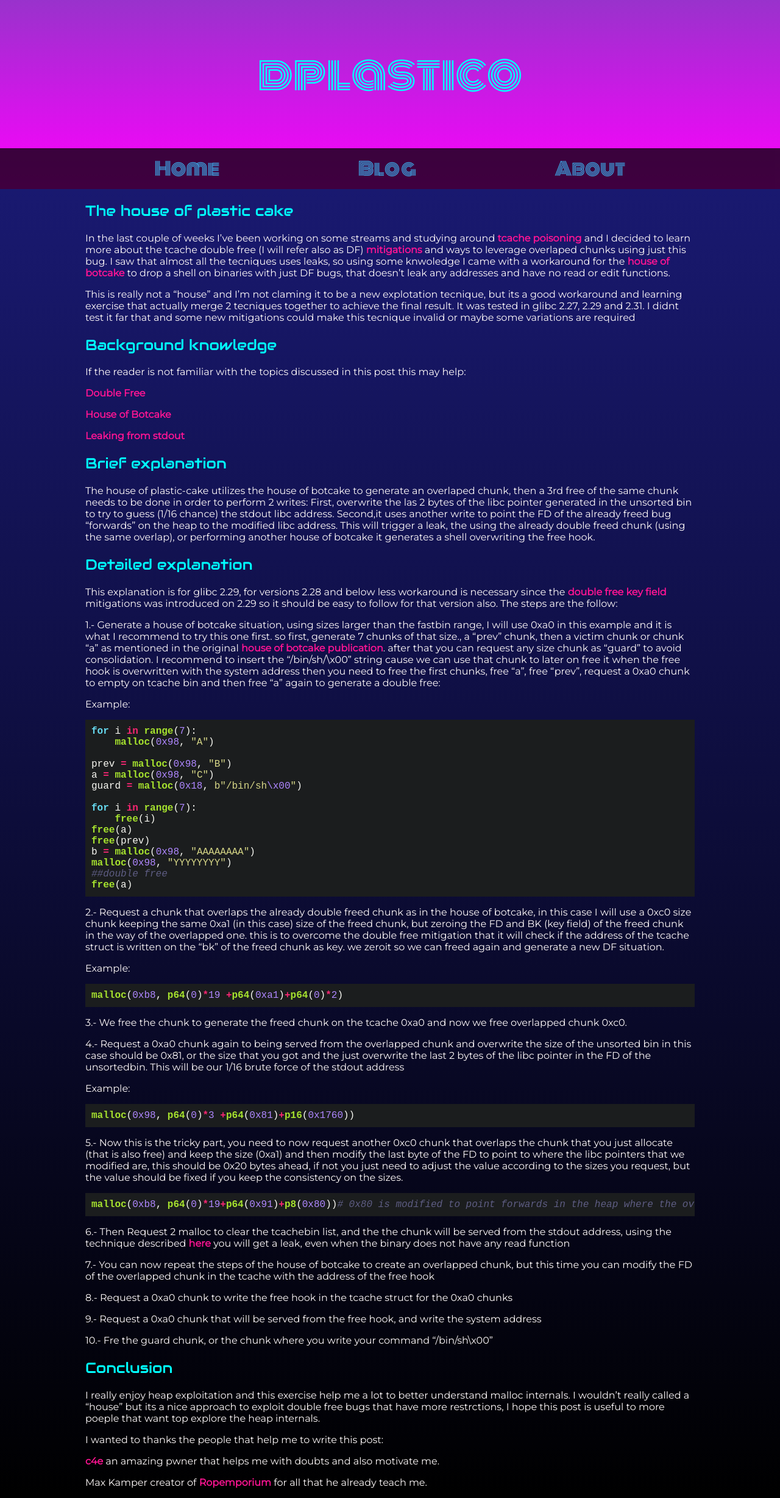
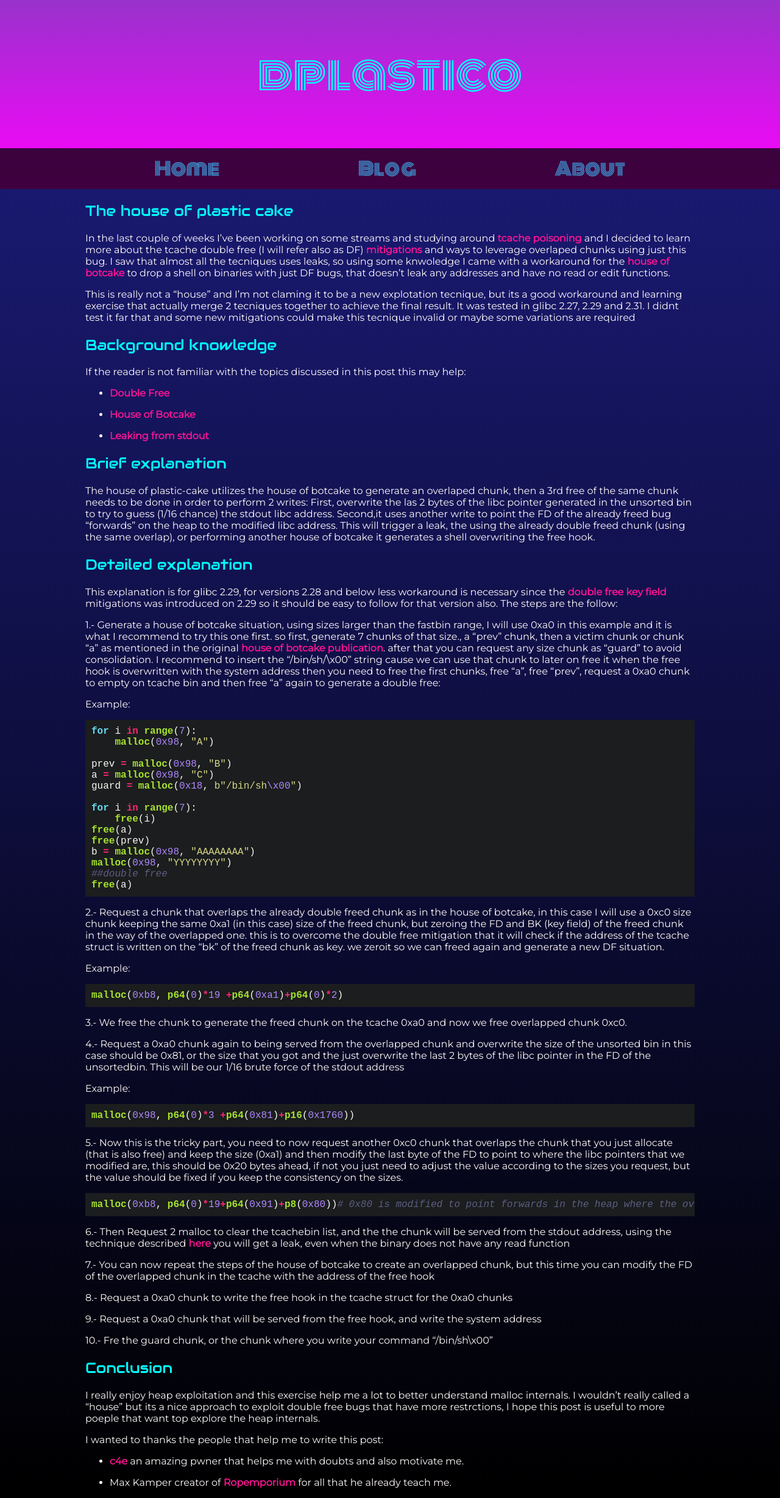
Before and after one commit to dplastico/dplastico.github.io, a Jekyll site: the page built from _posts/2021-10-17-Learning-Double-Restrictions:The-house-of-plastic-cake.md, in a window 1280 px wide. Shown: the whole page at 61% size. Built offline with Jekyll 4.4.1, drawn with Linux system fonts in a browser that asks for light colours; nearby versions of some CDN libraries.

```diff
--- a/_posts/2021-10-17-Learning-Double-Restrictions:The-house-of-plastic-cake.md
+++ b/_posts/2021-10-17-Learning-Double-Restrictions:The-house-of-plastic-cake.md
@@ -15,11 +15,11 @@ This is really not a "house" and I'm not claming it to be a new explotation tecn
 
 If the reader is not familiar with the topics discussed in this post this may help:
 
-[Double Free](https://heap-exploitation.dhavalkapil.com/attacks/double_free)
+- [Double Free](https://heap-exploitation.dhavalkapil.com/attacks/double_free)
 
-[House of Botcake](https://github.com/shellphish/how2heap/blob/master/glibc_2.31/house_of_botcake.c)
+- [House of Botcake](https://github.com/shellphish/how2heap/blob/master/glibc_2.31/house_of_botcake.c)
 
-[Leaking from stdout](https://vigneshsrao.github.io/posts/babytcache/)
+- [Leaking from stdout](https://vigneshsrao.github.io/posts/babytcache/)
 
 # Brief explanation
 
@@ -90,6 +90,6 @@ I really enjoy heap exploitation and this exercise help me a lot to better under
 
 I wanted to thanks the people that help me to write this post:
 
-[c4e](https://c4ebt.github.io/) an amazing pwner that helps me with doubts and also motivate me.
+- [c4e](https://c4ebt.github.io/) an amazing pwner that helps me with doubts and also motivate me.
 
-Max Kamper creator of [Ropemporium](https://ropemporium.com/) for all that he already teach me.
+- Max Kamper creator of [Ropemporium](https://ropemporium.com/) for all that he already teach me.
```
